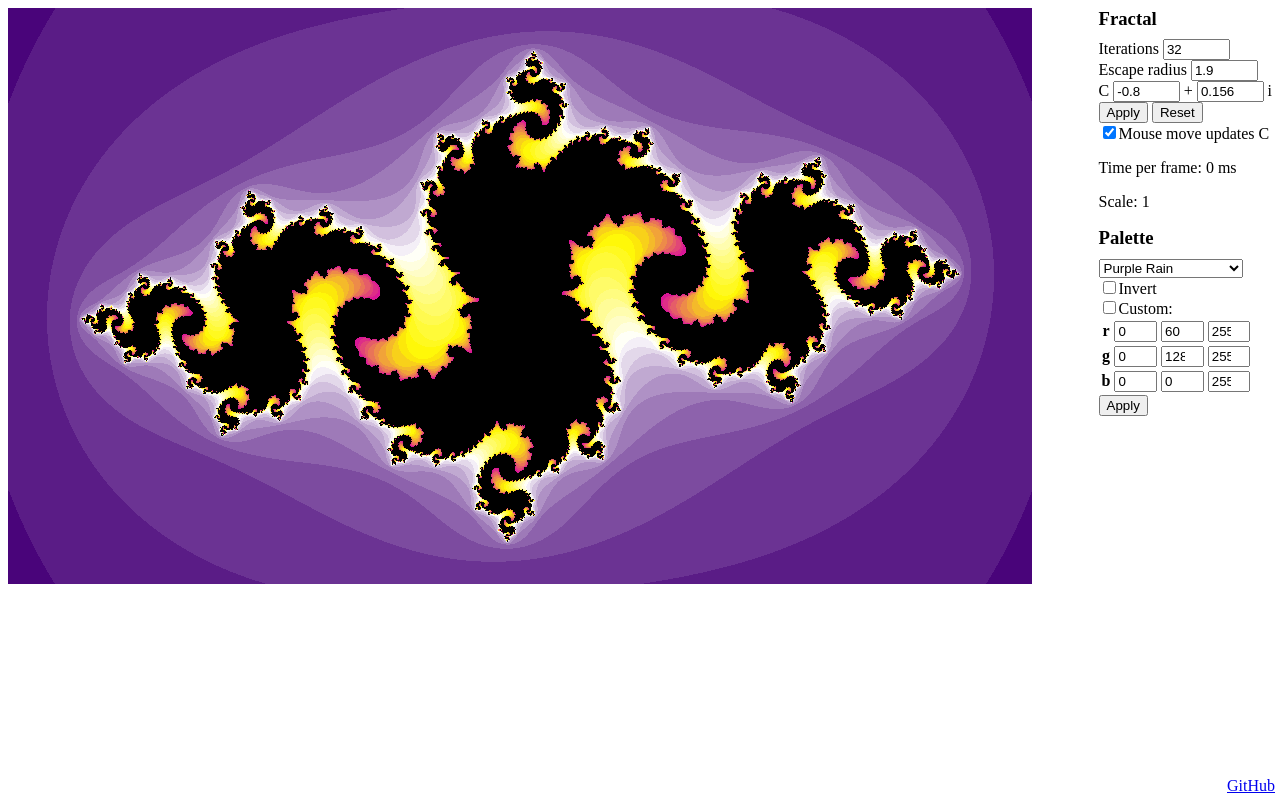
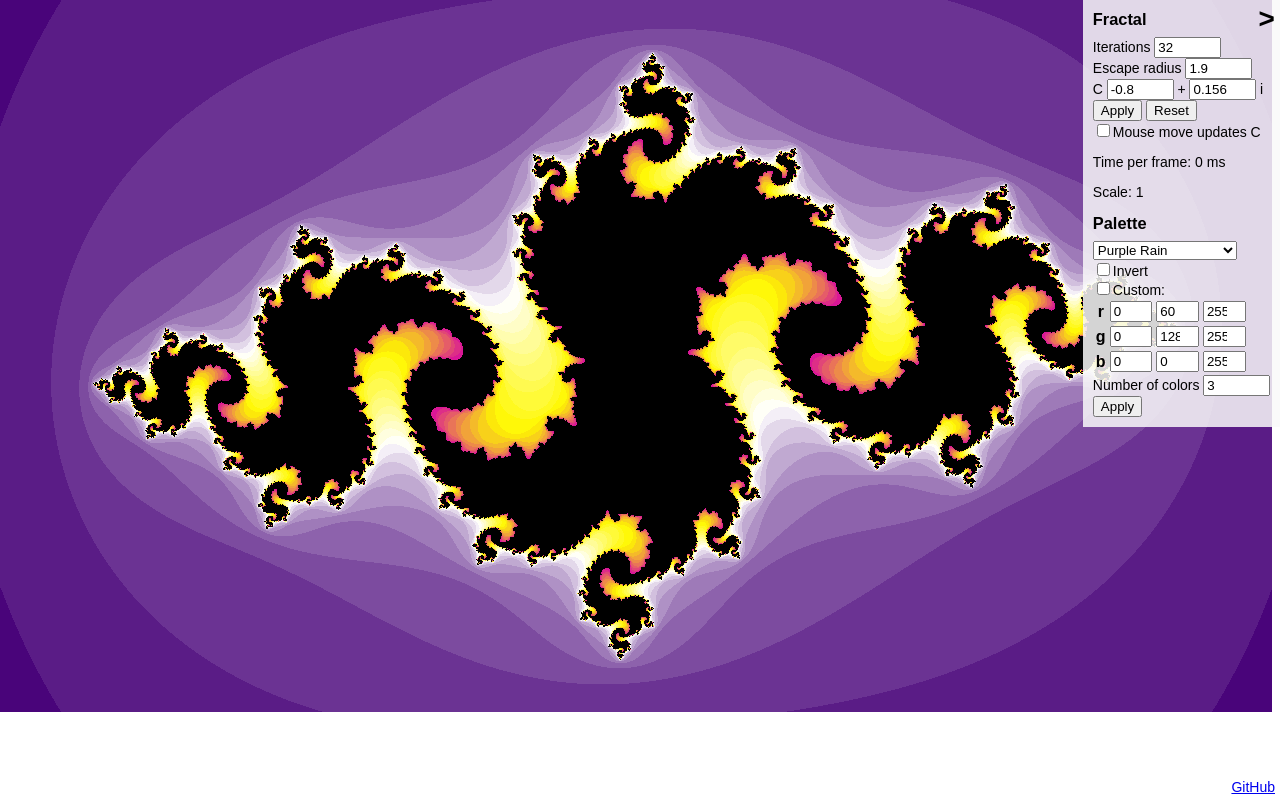
Before and after one commit to apvilkko/random-stuff, a plain HTML site: page julia/index.html in a window 1280 px wide. Drawn offline with nearby package versions, Linux system fonts and the light colour scheme.

Commit message:
Collapsable control panel, styling, custom palette length

```diff
--- a/julia/index.html
+++ b/julia/index.html
@@ -2,8 +2,29 @@
 <head>
   <title>Julia fractals with JS &amp; canvas</title>
   <style>
-    html, body { margin: 0, padding: 0 }
-    #controls { float: right; max-width: 17%; }
+    html, body { margin: 0; padding: 0; font-family: sans-serif; font-size: 14px; }
+    #controls {
+      background: rgba(250,250,250,0.85);
+      position: absolute;
+      right: 0;
+      top: 0;
+      max-width: 400px;
+      padding: 10px;
+      z-index: 100;
+    }
+    #controls.hidden { display: none; }
+    #controltoggle {
+      position: absolute;
+      right: 0;
+      top: 0;
+      z-index: 101;
+      padding: 5px;
+      font-weight: 700;
+      cursor: pointer;
+      font-size: 200%;
+      font-family: monospace;
+    }
+    #controltoggle.hidden { background: rgba(250,250,250,0.5); }
     input[type=number] { width: 5em; }
     .palette input { max-width: 3.2em; }
     h3 { margin-bottom: 0.5em; margin-top: 0; }
@@ -13,7 +34,11 @@
   <script src="https://cdnjs.cloudflare.com/ajax/libs/lodash.js/3.2.0/lodash.min.js"></script>
 </head>
 <body>
-  <div id="controls" ng-app="JuliaControls" ng-controller="ControlsController">
+  <div ng-app="JuliaControls" ng-controller="ControlsController">
+  <div id="controltoggle" ng-class="visible ? 'visible' : 'hidden'" ng-click="toggleVisible()">
+    <span ng-bind="visible ? '>' : '<'"></span>
+  </div>
+  <div id="controls" ng-class="visible ? 'visible' : 'hidden'">
     <h3>Fractal</h3>
     <label>Iterations <input ng-model="data.iterations" type="number"></label><br>
     <label>Escape radius <input ng-model="data.er" type="number"></label><br>
@@ -31,14 +56,16 @@
     <label><input type="checkbox" ng-model="palette.invert">Invert</label><br>
     <label><input type="checkbox" ng-model="palette.custom">Custom:</label>
     <table class="palette">
-      <tr><th>r</th><td ng-repeat="n in [0,1,2]"><input type="number" ng-model="palette.customvalues[n].r"></td></tr>
-      <tr><th>g</th><td ng-repeat="n in [0,1,2]"><input type="number" ng-model="palette.customvalues[n].g"></td></tr>
-      <tr><th>b</th><td ng-repeat="n in [0,1,2]"><input type="number" ng-model="palette.customvalues[n].b"></td></tr>
+      <tr><th>r</th><td ng-repeat="n in paletteBins"><input type="number" ng-model="palette.customvalues[n].r"></td></tr>
+      <tr><th>g</th><td ng-repeat="n in paletteBins"><input type="number" ng-model="palette.customvalues[n].g"></td></tr>
+      <tr><th>b</th><td ng-repeat="n in paletteBins"><input type="number" ng-model="palette.customvalues[n].b"></td></tr>
     </table>
+    <label>Number of colors <input ng-model="paletteLength" max="8" min="2" type="number"></label><br>
     <button ng-click="applyPalette()">Apply</button>
-    <a class="link" href="https://github.com/apvilkko/random-stuff/tree/master/julia">GitHub</a>
+  </div>
   </div>
   <div id="content"></div>
+  <a class="link" href="https://github.com/apvilkko/random-stuff/tree/master/julia">GitHub</a>
   <script src="julia.js"></script>
 
 </body>
--- a/julia/julia.js
+++ b/julia/julia.js
@@ -120,7 +120,7 @@ function nearest(value, n) {
 }
 
 Julia.prototype.initCanvas = function () {
-  this.CANVAS_WIDTH = nearest(Math.floor(window.innerWidth * 0.8), 8);
+  this.CANVAS_WIDTH = nearest(Math.floor(window.innerWidth), 8)-8;
   this.CANVAS_HEIGHT = nearest(Math.floor(this.CANVAS_WIDTH*9/16), 8);
   this.canvas.setAttribute('width', this.CANVAS_WIDTH);
   this.canvas.setAttribute('height', this.CANVAS_HEIGHT);
@@ -180,7 +180,7 @@ Julia.prototype.init = function () {
   this.mx = 0;
   this.my = 0;
   this.initCanvas();
-  this.moveC = true;
+  this.moveC = false;
 
   function moveHandler(event) {
     this.mx = this.scaleX(event.clientX);
@@ -223,6 +223,7 @@ function ColorPalette() {
   this.pb = [];
   this.inverted = false;
   this.custom = false;
+  this.paletteLength = 3;
   this.choices = [
     {
       id: 1,
@@ -287,12 +288,11 @@ ColorPalette.prototype.getConfig = function () {
   };
 };
 
-ColorPalette.prototype.useCustom = function (value) {
-  if (this.custom !== value) {
-    this.custom = value;
-    this.preCalc();
-    return true;
-  }
+ColorPalette.prototype.useCustom = function (value, length) {
+  this.custom = value;
+  this.paletteLength = length;
+  this.preCalc();
+  return true;
 };
 
 ColorPalette.prototype.invert = function (value) {
@@ -322,10 +322,11 @@ ColorPalette.prototype.getPalette = function () {
   if (!this.custom) {
     return this.current.palette;
   }
+  var limited = _.take(this.customvalues, this.paletteLength);
   return {
-    r: _.map(this.customvalues, 'r'),
-    g: _.map(this.customvalues, 'g'),
-    b: _.map(this.customvalues, 'b')
+    r: _.map(limited, 'r'),
+    g: _.map(limited, 'g'),
+    b: _.map(limited, 'b')
   };
 };
 
@@ -398,19 +399,30 @@ juliaControlsApp.controller('ControlsController', function ($scope, $timeout) {
     });
   }
   julia.setSyncer(sync);
+
   $scope.data = julia.getConfig();
   $scope.palette = palette.getConfig();
+  $scope.paletteLength = 3;
+  $scope.paletteBins = _.range($scope.paletteLength);
+  $scope.visible = true;
+
   $scope.apply = function () {
     julia.apply($scope.data);
   };
   $scope.applyPalette = function () {
-    palette.preCalc();
+    palette.useCustom($scope.palette.custom, $scope.paletteLength);
     julia.draw();
   };
   $scope.reset = function () {
     julia.reset();
     $scope.data = julia.getConfig();
   };
+  $scope.toggleVisible = function () {
+    $scope.visible = !$scope.visible;
+  };
+  $scope.$watch('paletteLength', function (value) {
+    $scope.paletteBins = _.range(value);
+  });
   $scope.$watch('data.moveC', function (value) {
     julia.moveC = value;
   });
@@ -424,7 +436,7 @@ juliaControlsApp.controller('ControlsController', function ($scope, $timeout) {
     }
   });
   $scope.$watch('palette.custom', function (value) {
-    if (palette.useCustom(value)) {
+    if (palette.useCustom(value, $scope.paletteLength)) {
       julia.draw();
     }
   });
```
